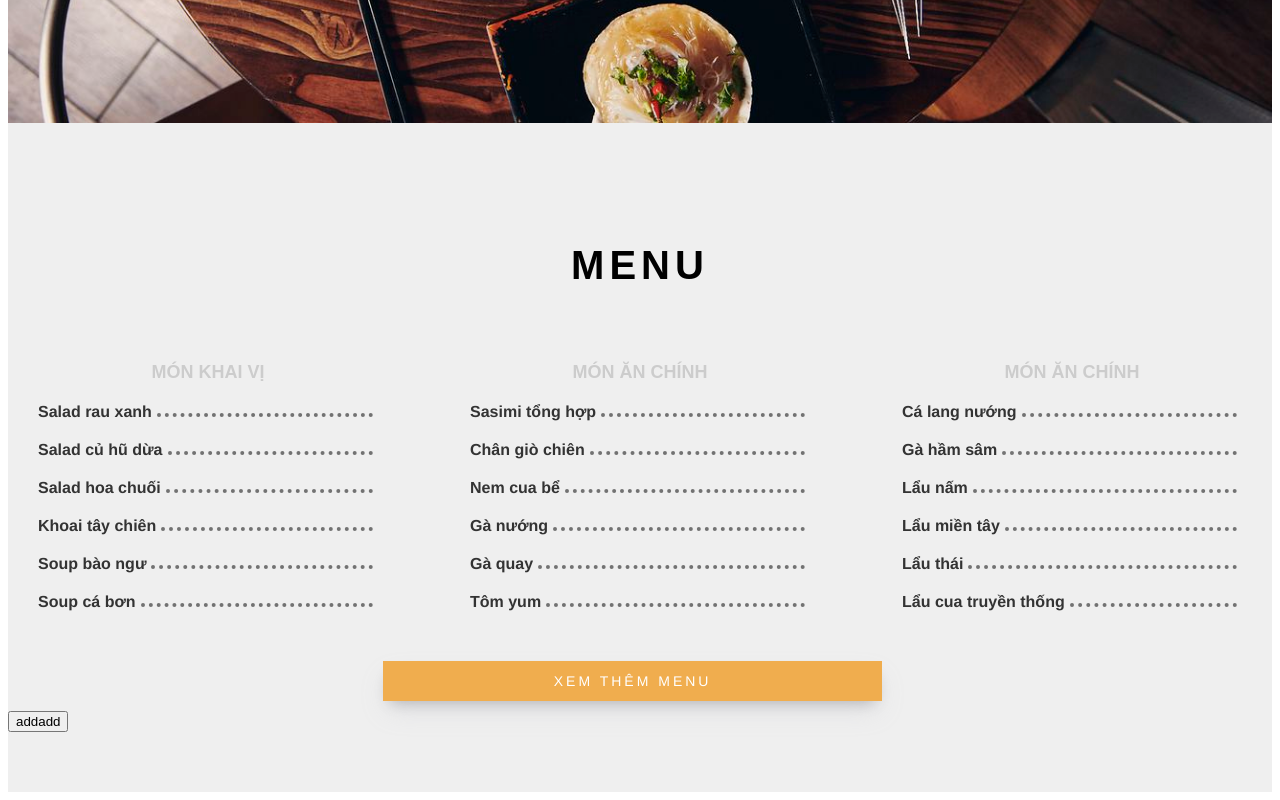
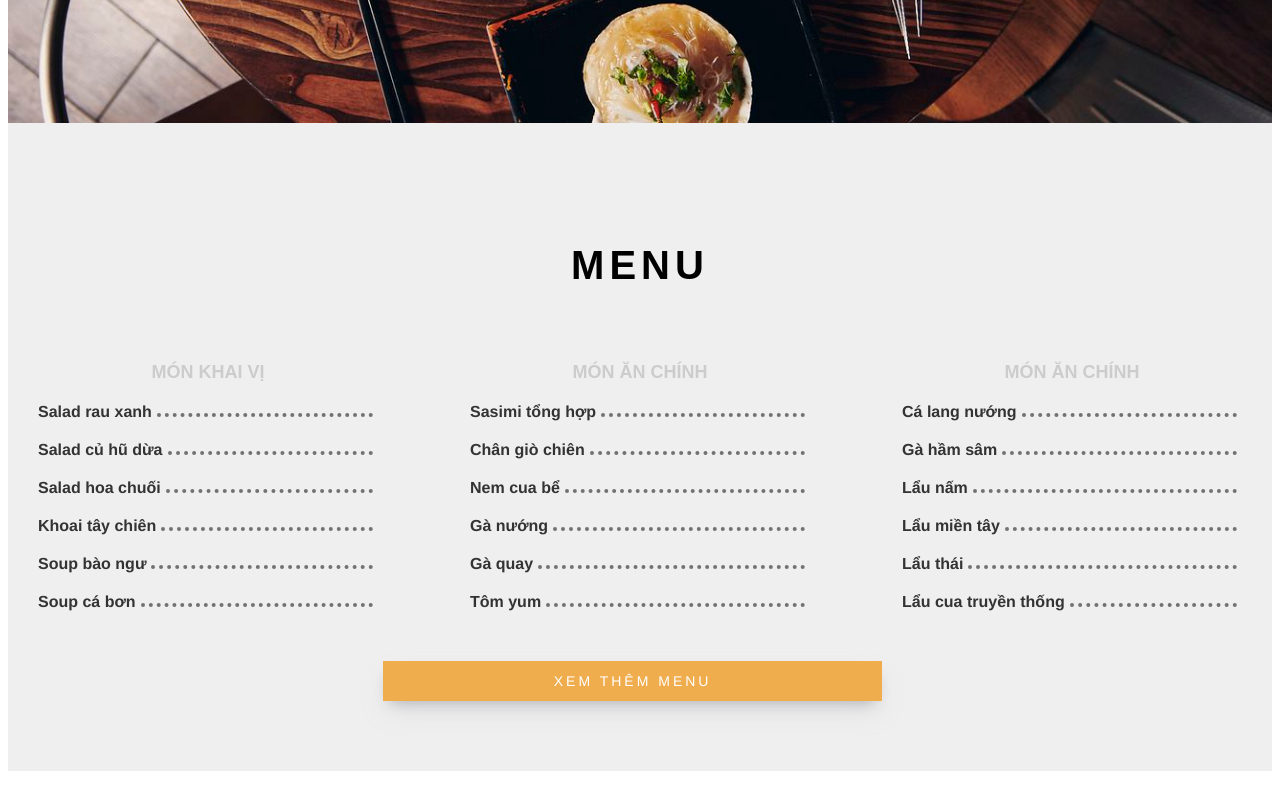
Before and after one commit to hothithanhtuyen/restaurant-web, a plain HTML site: page index.html in a window 1280 px wide. Shown: the part 2147-2947 px from the top of the page. After the commit the page ends 2926 px from the top, so only its background shows below. Drawn offline with Linux system fonts and the light colour scheme.

Commit message:
[delete] buttonbutton

```diff
--- a/index.html
+++ b/index.html
@@ -160,7 +160,6 @@
       <div class="check3">
         <a href="menu.html" class="menu-link"> XEM THÊM MENU </a>
       </div>
-      <button>addadd</button>
     </div>
   </body>
 </html>
```
